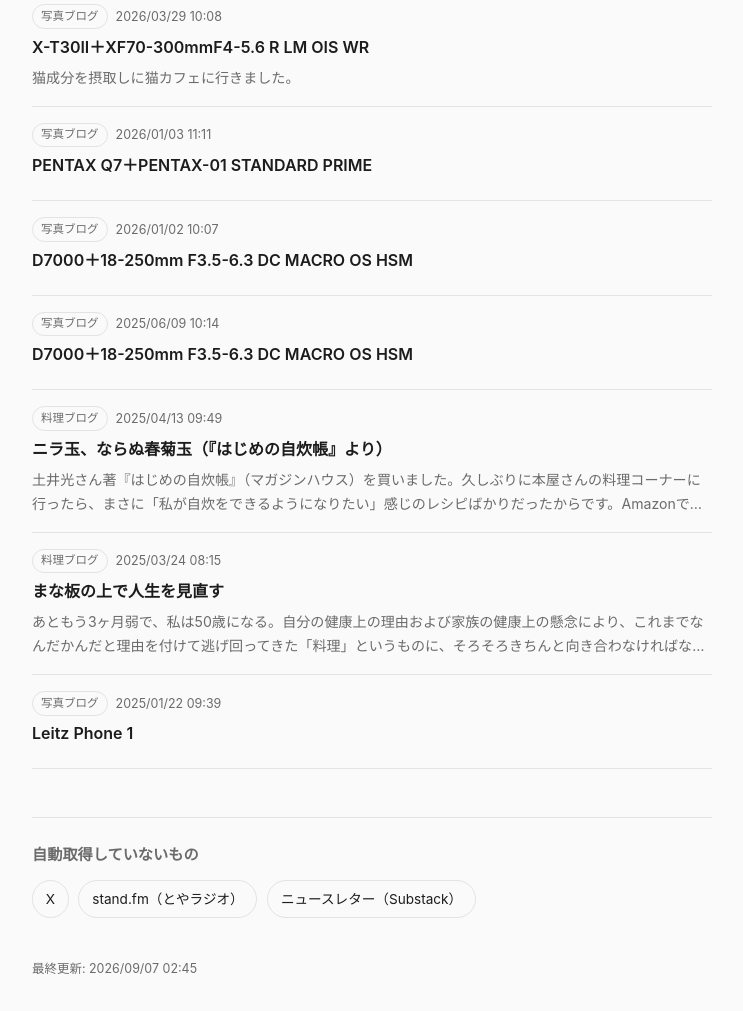
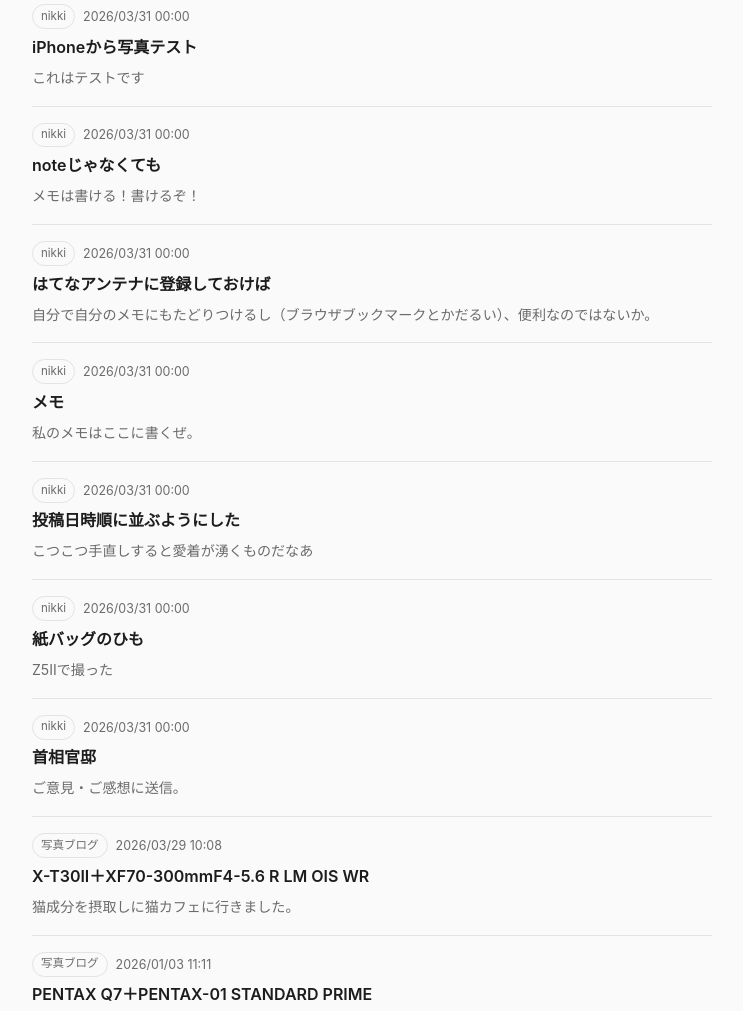
Before and after one commit to toya248/feeds, a website: page index.html in a window 1280 px wide. Shown: the part 10026-11037 px from the top of the page, without its empty margins (268-1011 px from the left). Drawn offline with Linux system fonts and the light colour scheme.

Commit message:
Add nikki Atom feed

```diff
--- a/data/feed.json
+++ b/data/feed.json
@@ -1,5 +1,5 @@
 {
-  "generatedAt": "2026-09-07T02:45:08.881Z",
+  "generatedAt": "2026-09-07T05:56:45.697Z",
   "entries": [
     {
       "source": "youtube",
@@ -562,6 +562,62 @@
       "summary": "もうだいぶ散りかけてましたがプチお花見。"
     },
     {
+      "source": "nikki",
+      "sourceLabel": "nikki",
+      "title": "iPhoneから写真テスト",
+      "url": "https://toya248.github.io/nikki/2026/03/31/iPhone%E3%81%8B%E3%82%89%E5%86%99%E7%9C%9F%E3%83%86%E3%82%B9%E3%83%88.html",
+      "publishedAt": "2026-03-31T00:00:00.000Z",
+      "summary": "これはテストです"
+    },
+    {
+      "source": "nikki",
+      "sourceLabel": "nikki",
+      "title": "noteじゃなくても",
+      "url": "https://toya248.github.io/nikki/2026/03/31/note%E3%81%98%E3%82%83%E3%81%AA%E3%81%8F%E3%81%A6%E3%82%82.html",
+      "publishedAt": "2026-03-31T00:00:00.000Z",
+      "summary": "メモは書ける！書けるぞ！"
+    },
+    {
+      "source": "nikki",
+      "sourceLabel": "nikki",
+      "title": "はてなアンテナに登録しておけば",
+      "url": "https://toya248.github.io/nikki/2026/03/31/%E3%81%AF%E3%81%A6%E3%81%AA%E3%82%A2%E3%83%B3%E3%83%86%E3%83%8A%E3%81%AB%E7%99%BB%E9%8C%B2%E3%81%97%E3%81%A6%E3%81%8A%E3%81%91%E3%81%B0.html",
+      "publishedAt": "2026-03-31T00:00:00.000Z",
+      "summary": "自分で自分のメモにもたどりつけるし（ブラウザブックマークとかだるい）、便利なのではないか。"
+    },
+    {
+      "source": "nikki",
+      "sourceLabel": "nikki",
+      "title": "メモ",
+      "url": "https://toya248.github.io/nikki/2026/03/31/%E3%83%A1%E3%83%A2.html",
+      "publishedAt": "2026-03-31T00:00:00.000Z",
+      "summary": "私のメモはここに書くぜ。"
+    },
+    {
+      "source": "nikki",
+      "sourceLabel": "nikki",
+      "title": "投稿日時順に並ぶようにした",
+      "url": "https://toya248.github.io/nikki/2026/03/31/%E6%8A%95%E7%A8%BF%E6%97%A5%E6%99%82%E9%A0%86%E3%81%AB%E4%B8%A6%E3%81%B6%E3%82%88%E3%81%86%E3%81%AB%E3%81%97%E3%81%9F.html",
+      "publishedAt": "2026-03-31T00:00:00.000Z",
+      "summary": "こつこつ手直しすると愛着が湧くものだなあ"
+    },
+    {
+      "source": "nikki",
+      "sourceLabel": "nikki",
+      "title": "紙バッグのひも",
+      "url": "https://toya248.github.io/nikki/2026/03/31/%E7%B4%99%E3%83%90%E3%83%83%E3%82%B0%E3%81%AE%E3%81%B2%E3%82%82.html",
+      "publishedAt": "2026-03-31T00:00:00.000Z",
+      "summary": "Z5IIで撮った"
+    },
+    {
+      "source": "nikki",
+      "sourceLabel": "nikki",
+      "title": "首相官邸",
+      "url": "https://toya248.github.io/nikki/2026/03/31/%E9%A6%96%E7%9B%B8%E5%AE%98%E9%82%B8.html",
+      "publishedAt": "2026-03-31T00:00:00.000Z",
+      "summary": "ご意見・ご感想に送信。"
+    },
+    {
       "source": "hateblo",
       "sourceLabel": "写真ブログ",
       "title": "X-T30II＋XF70-300mmF4-5.6 R LM OIS WR",
--- a/index.html
+++ b/index.html
@@ -163,6 +163,7 @@
 
 <script>
   const SOURCE_LABELS = {
+    nikki: 'nikki',
     bluesky: 'Bluesky',
     mastodon: 'Mastodon',
     youtube: 'YouTube',
```
Also changed, not shown: scripts/build-feed.mjs (+12 -2 lines).
